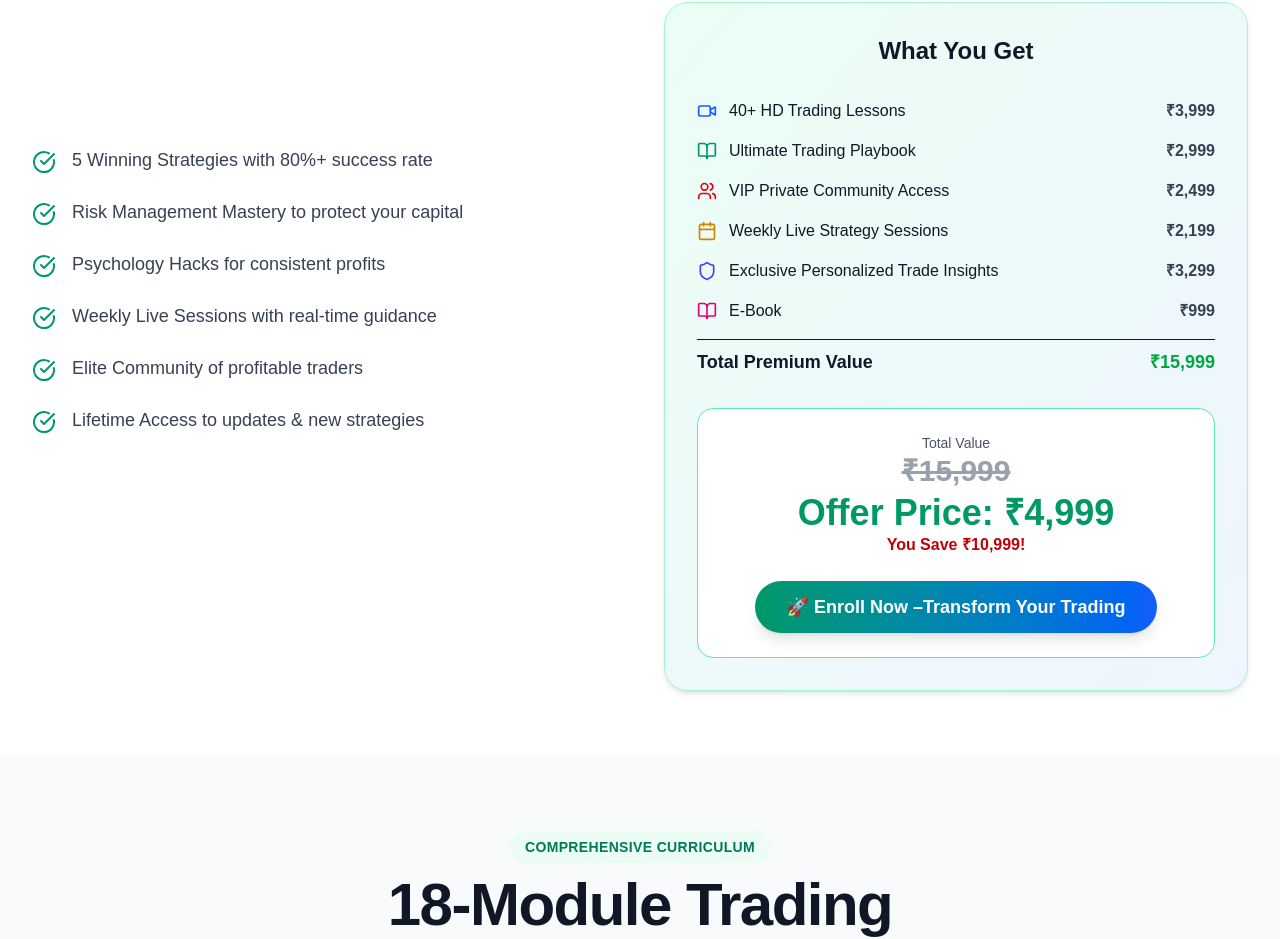
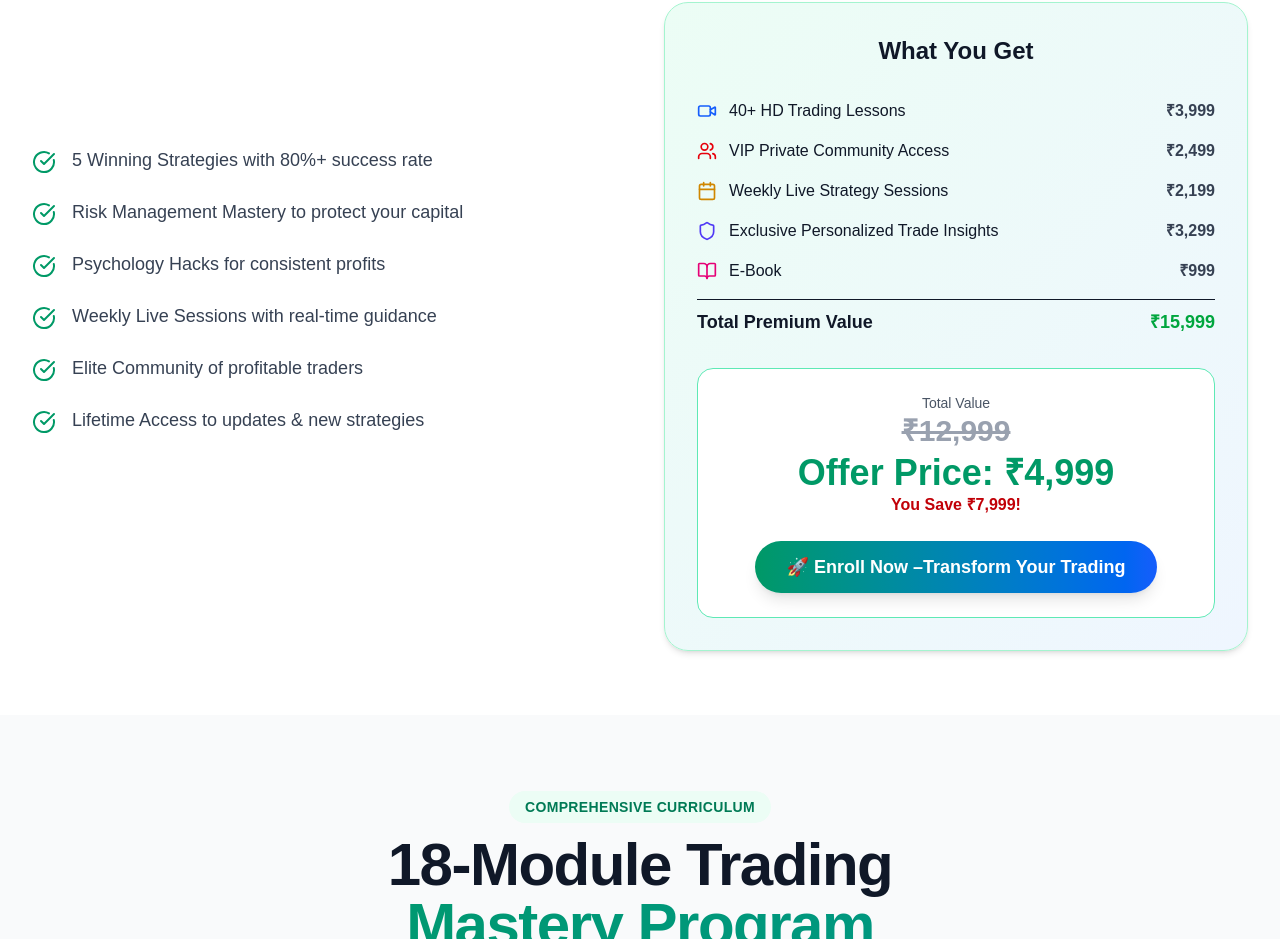
Before and after one commit to muntasir-developer/Price-Lesson, a Next.js app: page /courses in a window 1280 px wide. Shown: the part 2849-3788 px from the top of the page. Built offline with nearby package versions, Linux system fonts and the light colour scheme.

Commit message:
Add some changes

```diff
--- a/src/app/courses/page.tsx
+++ b/src/app/courses/page.tsx
@@ -619,14 +619,6 @@ export default function TradingCourseLanding() {
 
                   <div className="flex items-center justify-between space-x-3">
                     <div className="flex items-center space-x-3">
-                      <BookOpen className="h-5 w-5 text-emerald-600" />
-                      <span>Ultimate Trading Playbook</span>
-                    </div>
-                    <span className="font-semibold text-gray-700">₹2,999</span>
-                  </div>
-
-                  <div className="flex items-center justify-between space-x-3">
-                    <div className="flex items-center space-x-3">
                       <Users className="h-5 w-5 text-red-600" />
                       <span>VIP Private Community Access</span>
                     </div>
@@ -672,13 +664,13 @@ export default function TradingCourseLanding() {
                 <div className="mt-8 p-6 bg-white rounded-2xl border border-emerald-300 text-center">
                   <div className="text-sm text-gray-600">Total Value</div>
                   <div className="text-2xl sm:text-3xl font-bold text-gray-400 line-through">
-                    ₹15,999
+                    ₹12,999
                   </div>
                   <div className="text-3xl sm:text-4xl font-bold text-emerald-600 mt-1">
                     Offer Price: ₹4,999
                   </div>
                   <p className="text-red-700 font-semibold text-sm sm:text-base">
-                    You Save ₹10,999!
+                    You Save ₹7,999!
                   </p>
 
                   <button
```
